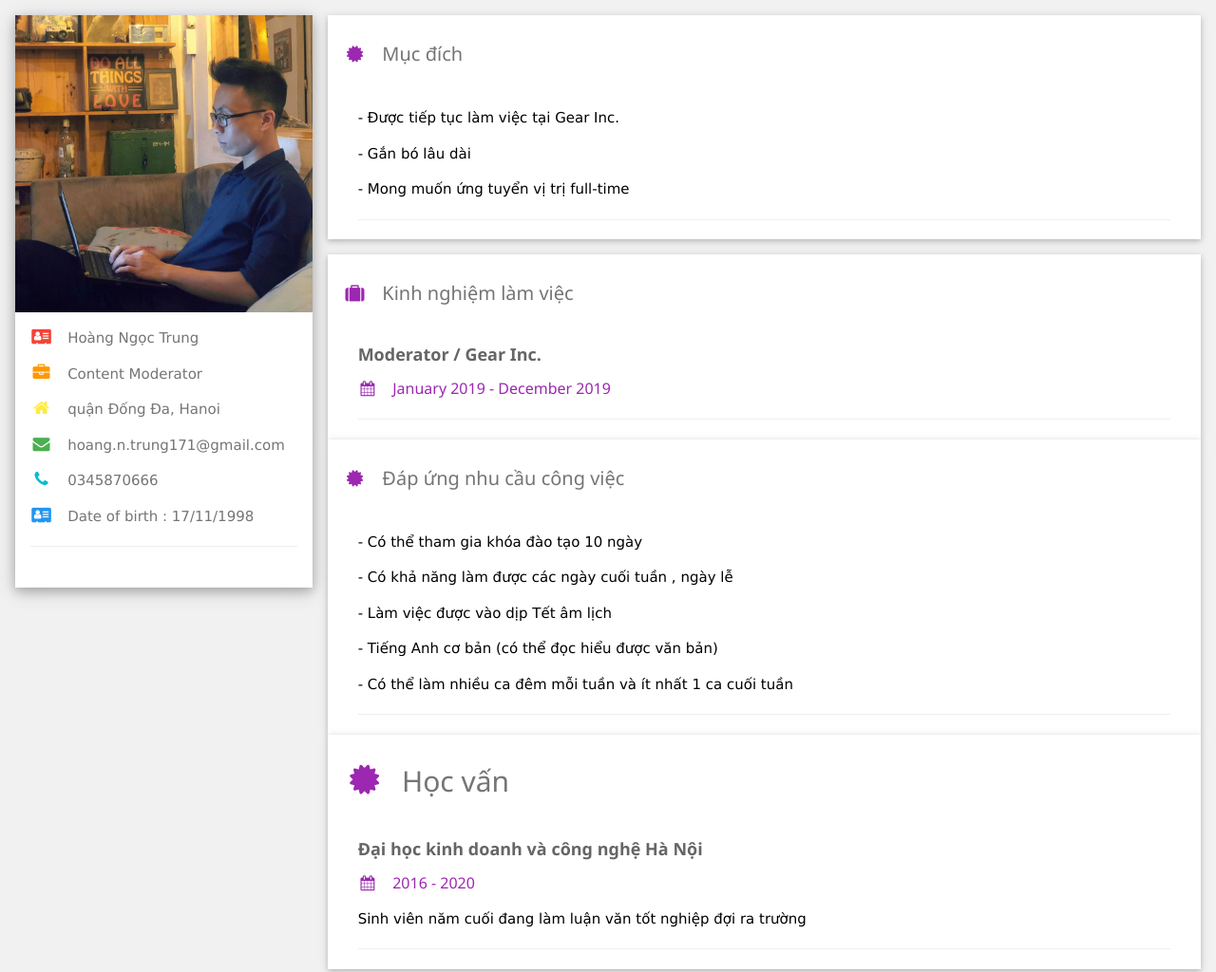
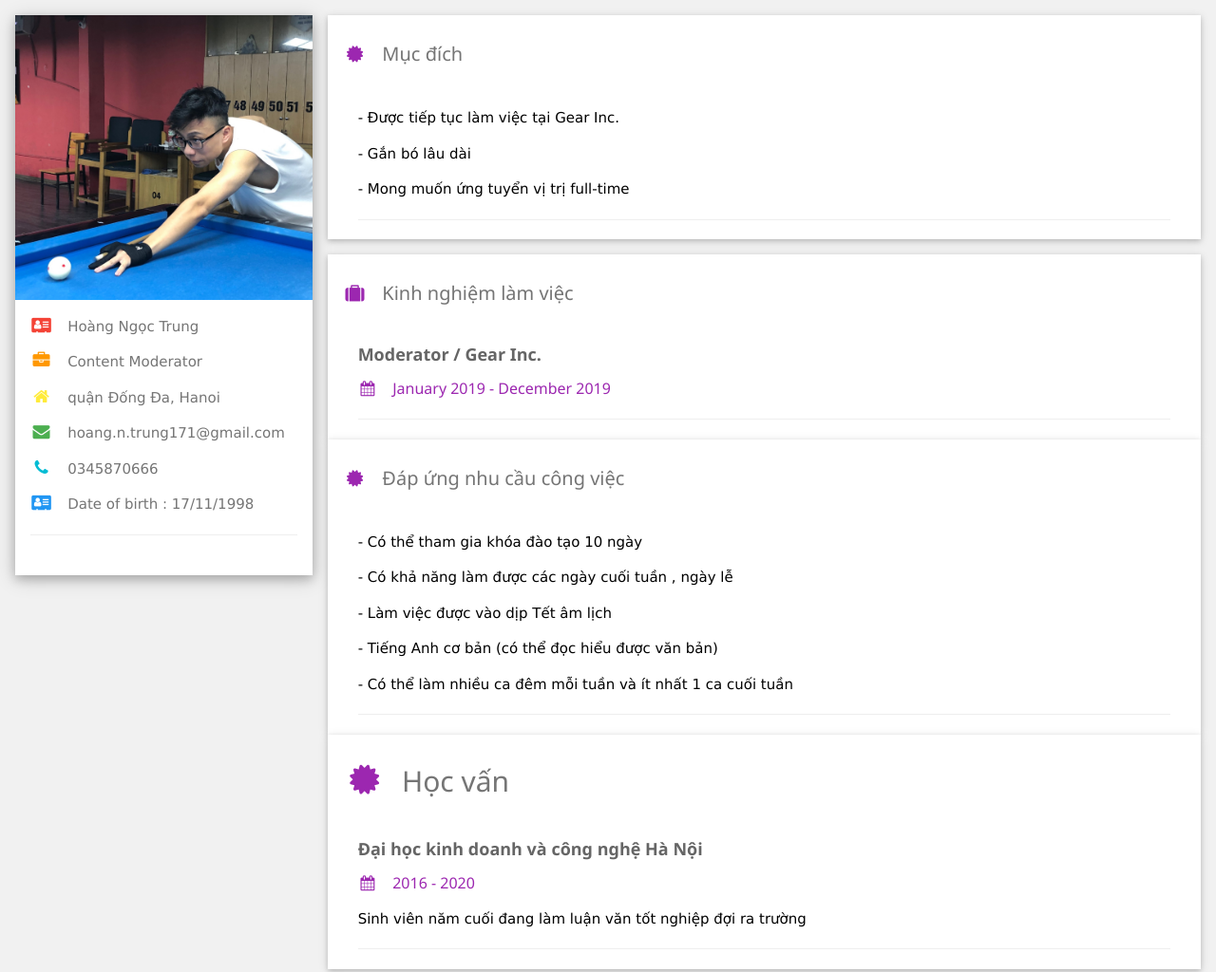
Before and after one commit to subzeroproject/content-mod-FT, a plain HTML site: page index.html in a window 1280 px wide. Shown: the top 1024 px of the page at 95% size. Drawn offline with Linux system fonts and the light colour scheme.

Commit message:
Update index.html

```diff
--- a/index.html
+++ b/index.html
@@ -232,7 +232,7 @@ hr{border:0;border-top:1px solid #eee;margin:20px 0}
 
       <div class="w3-white w3-text-grey w3-card-4">
         <div class="w3-display-container">
-          <img src="ayo.jpg" style="width:100%" alt="Avatar">
+          <img src="a0d4e1903437c8699126.jpg" style="width:100%" alt="Avatar">
         </div>
         <div class="w3-container">
           <p><i class="fa fa-address-card fa-fw w3-margin-right w3-large w3-text-red"></i>Hoàng Ngọc Trung</p>
```
